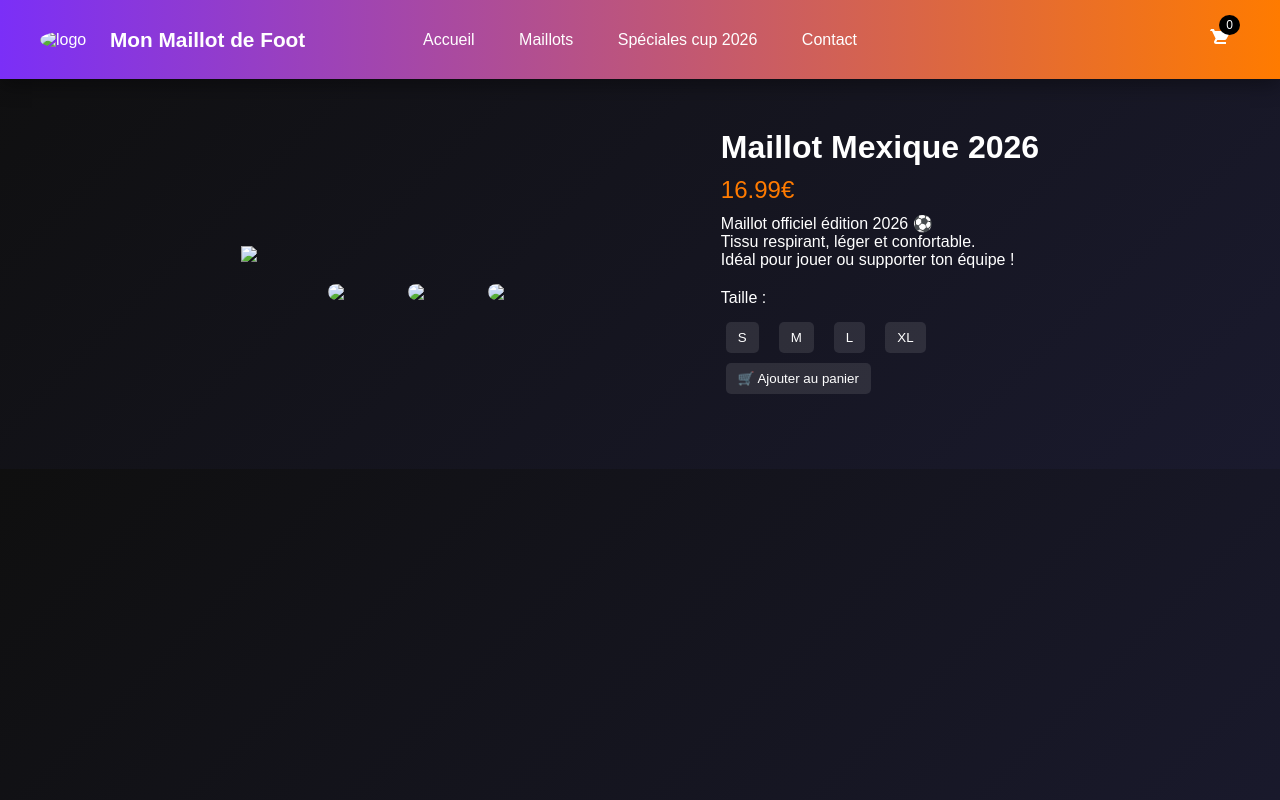
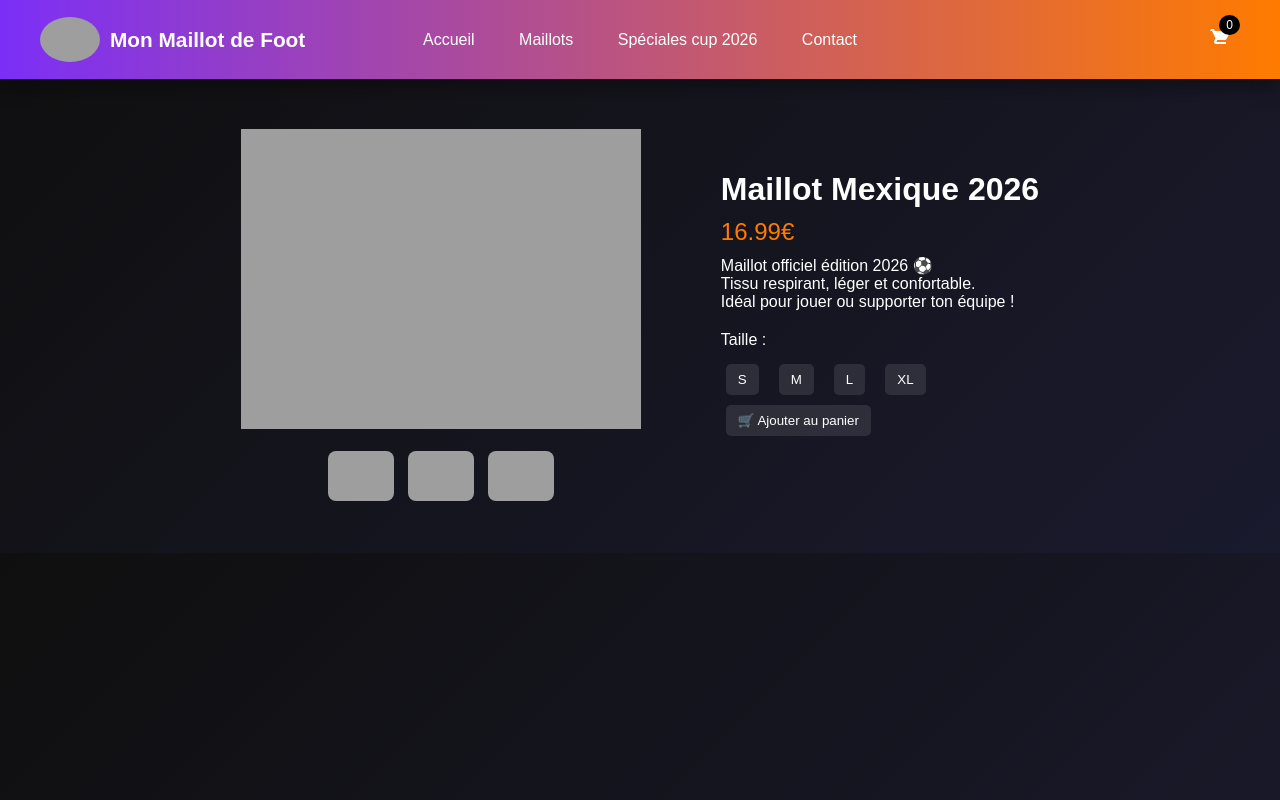
Before and after one commit to Maxxxx2/sdfks-fd, a plain HTML site: page Maillot mexique.html in a window 1280 px wide. Drawn offline with Linux system fonts and the light colour scheme; the site is published under a folder, as on GitHub Pages, so addresses that start at the root find nothing.

Commit message:
Update Maillot mexique.html

```diff
--- a/Maillot mexique.html
+++ b/Maillot mexique.html
@@ -12,7 +12,7 @@
 <header class="header">
 
   <div class="logo">
-    <img src="/Images/Logo.png" alt="logo">
+    <img src="Images/Logo.png" alt="logo">
     <span>Mon Maillot de Foot</span>
   </div>
 
@@ -47,13 +47,13 @@
       <div class="product-gallery">
 
   <!-- IMAGE PRINCIPALE -->
-  <img id="mainImage" src="/Images/Maillot first page/12-removebg-preview.png">
+  <img id="mainImage" src="Images/Maillot first page/12-removebg-preview.png">
 
   <!-- MINIATURES -->
   <div class="thumbnails">
-    <img src="/Images/Maillot first page/12-removebg-preview.png" onclick="changeImage(this)">
-    <img src="/Page produit/Maillot Mexique 2026/mexique.jpg" onclick="changeImage(this)">
-    <img src="/Page produit/Maillot Mexique 2026/mexx6.jpg" onclick="changeImage(this)">
+    <img src="Images/Maillot first page/12-removebg-preview.png" onclick="changeImage(this)">
+    <img src="Page produit/Maillot Mexique 2026/mexique.jpg" onclick="changeImage(this)">
+    <img src="Page produit/Maillot Mexique 2026/mexx6.jpg" onclick="changeImage(this)">
   </div>
 
 </div>
@@ -87,7 +87,7 @@
       <button class="add-to-cart"
         data-name="Maillot Mexique 2026"
         data-price="16.99"
-        data-img="/Images/Maillot first page/12-removebg-preview.png">
+        data-img="Images/Maillot first page/12-removebg-preview.png">
         🛒 Ajouter au panier
       </button>
 
```
